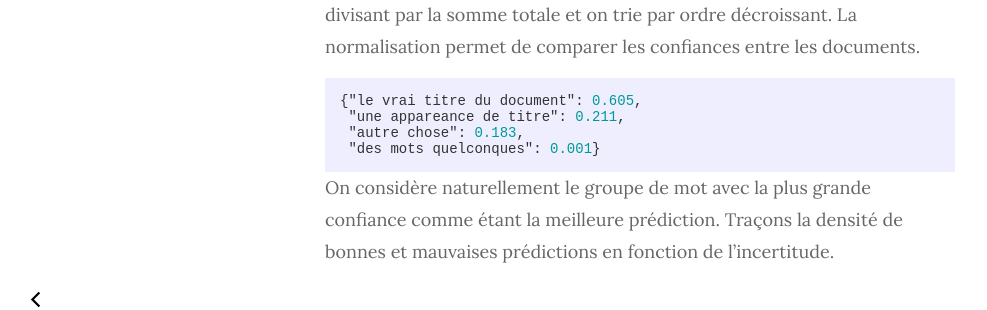
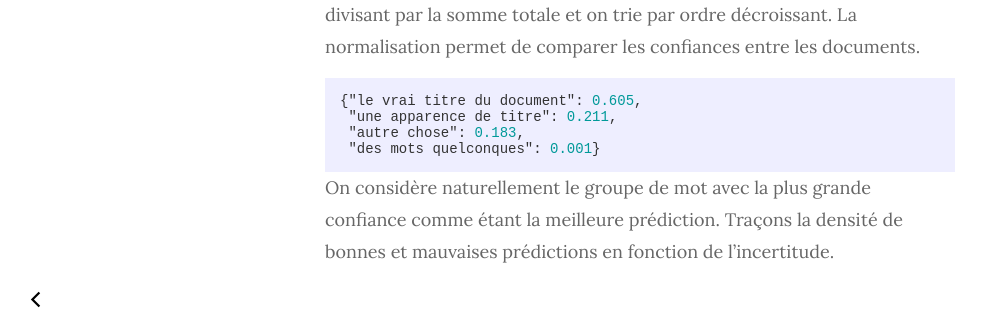
Before and after one commit to Saxamos/Saxamos.github.io, a Jekyll site: the page built from _posts/2020-07-31-fr-improve-spacy-performance-through-uncertainty.md, in a window 1280 px wide and 900 px high, scrolled down 7959 px. Shown: the part 151-461 px from the top of the window, without its empty margins (0-987 px from the left). Built offline with Jekyll 4.4.1, drawn with Linux system fonts in a browser that asks for light colours; formulas are drawn with MathJax 3.

Commit message:
Yet another typo

````diff
--- a/_posts/2020-07-31-fr-improve-spacy-performance-through-uncertainty.md
+++ b/_posts/2020-07-31-fr-improve-spacy-performance-through-uncertainty.md
@@ -227,7 +227,7 @@ on trie par ordre décroissant. La normalisation permet de comparer les confianc
 
 ```json
 {"le vrai titre du document": 0.605,
- "une appareance de titre": 0.211,
+ "une apparence de titre": 0.211,
  "autre chose": 0.183,
  "des mots quelconques": 0.001}
 ```
````
Also changed, not shown: _posts/2020-07-31-en-improve-spacy-performance-through-uncertainty.md (+1 -1 lines).
